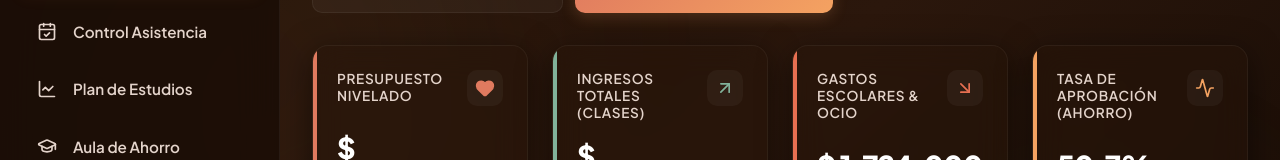
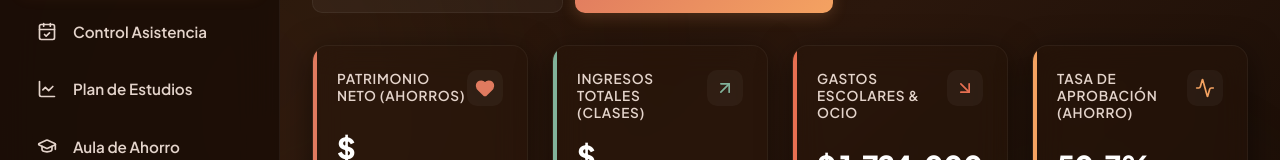
Before and after one commit to juanitosay04/Control-Gastos-May-Hermosa, a React (Vite) app: page / in a window 1280 px wide. Shown: the part 154-314 px from the top of the page. Built offline with nearby package versions, Linux system fonts and the light colour scheme.

Commit message:
Fix: Rename 'Presupuesto Nivelado' card to 'Patrimonio Neto (Ahorros)' to properly represent overall wealth and mock cash in bank

```diff
--- a/src/components/Dashboard.jsx
+++ b/src/components/Dashboard.jsx
@@ -95,7 +95,7 @@ export default function Dashboard({
         {/* Net Worth */}
         <div className="glass-card metric-card cyan">
           <div className="metric-header">
-            <span className="metric-title">Presupuesto Nivelado</span>
+            <span className="metric-title">Patrimonio Neto (Ahorros)</span>
             <div className="metric-icon-wrapper">
               <Heart size={20} className="text-cyan" fill="var(--accent-cyan)" />
             </div>
```
